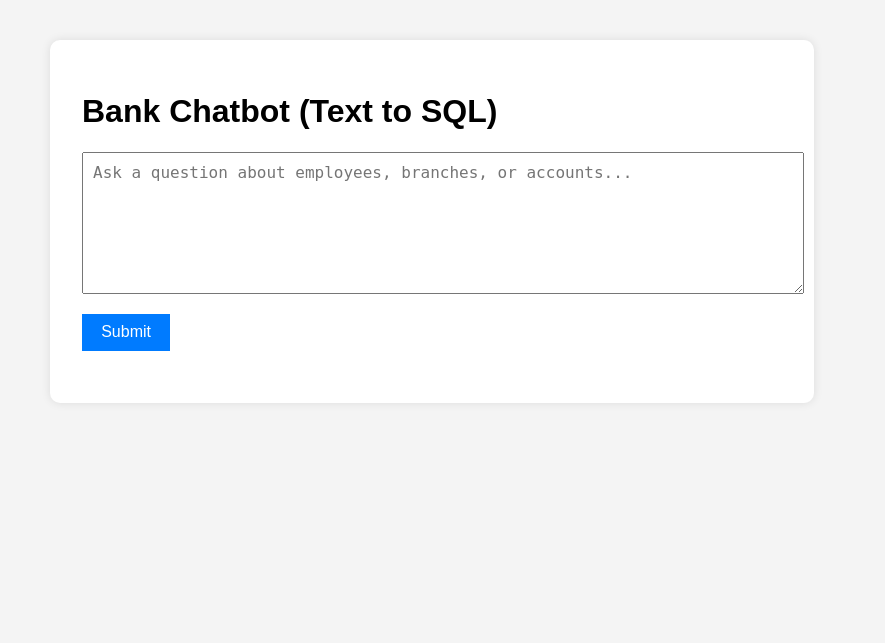
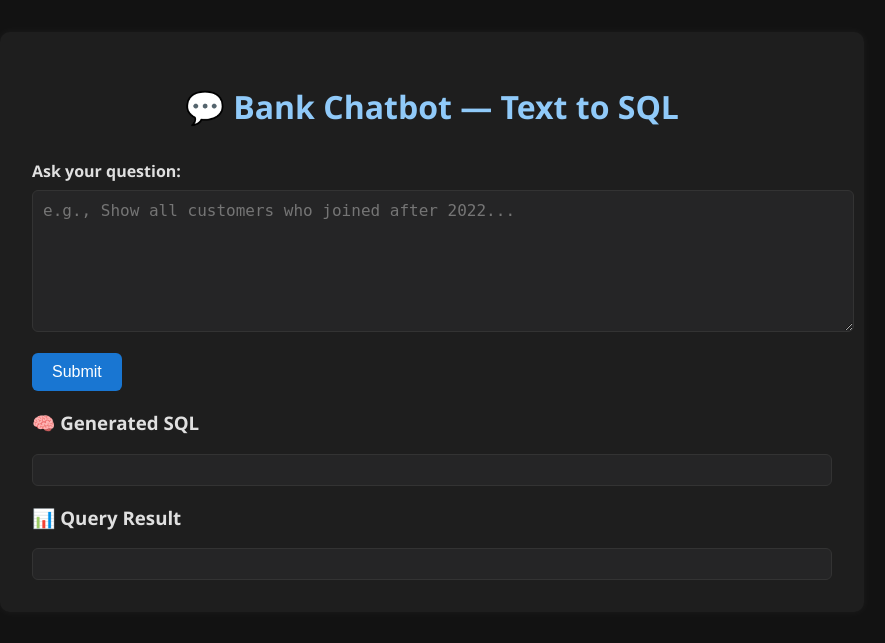
Before and after one commit to rajusingha-dar/GEN_AI, a FastAPI app: page / in a window 1280 px wide. Shown: the top 643 px of the page, without its empty margins (208-1093 px from the left). Run offline with FastAPI, Linux system fonts and the light colour scheme.

Commit message:
added dark yi design and mades the db tables selection more dynamic and added more tables

```diff
--- a/sql_chatbot/backend/main.py
+++ b/sql_chatbot/backend/main.py
@@ -9,7 +9,7 @@ import traceback
 
 app = FastAPI()
 
-# Static and templates
+# Mount frontend assets
 app.mount("/static", StaticFiles(directory="frontend/static"), name="static")
 templates = Jinja2Templates(directory="frontend/templates")
 
@@ -22,7 +22,7 @@ def serve_index(request: Request):
 @app.post("/ask")
 def ask_sql(request_data: PromptRequest):
     prompt = request_data.prompt
-
+    print("prompt", prompt)
     try:
         sql_query = generate_sql(prompt)
         conn = get_db_connection()
--- a/sql_chatbot/frontend/static/css/style.css
+++ b/sql_chatbot/frontend/static/css/style.css
@@ -1,36 +1,89 @@
 body {
-    font-family: Arial, sans-serif;
-    background-color: #f4f4f4;
+    font-family: 'Segoe UI', sans-serif;
+    background-color: #121212;
+    color: #e0e0e0;
+    margin: 0;
     padding: 2rem;
   }
 
-.chat-container {
-    max-width: 700px;
+  .container {
+    max-width: 800px;
     margin: auto;
-    background: white;
+    background-color: #1e1e1e;
     padding: 2rem;
     border-radius: 10px;
-    box-shadow: 0 0 10px rgba(0,0,0,0.1);
+    box-shadow: 0 0 10px rgba(255, 255, 255, 0.05);
+  }
+
+  h1 {
+    color: #90caf9;
+    text-align: center;
+    margin-bottom: 2rem;
+  }
+
+  label {
+    font-weight: bold;
+    display: block;
+    margin-bottom: 0.5rem;
   }
 
   textarea {
     width: 100%;
     height: 120px;
+    background-color: #252526;
+    color: #ffffff;
+    border: 1px solid #333;
+    padding: 10px;
+    border-radius: 6px;
+    font-size: 1rem;
     margin-bottom: 1rem;
-    font-size: 1rem;
-    padding: 10px;
   }
 
   button {
-    padding: 0.6rem 1.2rem;
-    font-size: 1rem;
-    background-color: #007bff;
+    background-color: #1976d2;
     color: white;
     border: none;
+    padding: 10px 20px;
+    font-size: 1rem;
+    border-radius: 6px;
     cursor: pointer;
+    transition: background-color 0.3s;
   }
 
-#responseBox {
-    margin-top: 20px;
+  button:hover {
+    background-color: #1565c0;
+  }
+
+  .output-box {
+    background-color: #252526;
+    color: #00e676;
+    border: 1px solid #333;
+    padding: 15px;
+    border-radius: 6px;
     white-space: pre-wrap;
+    font-family: 'Courier New', monospace;
+    font-size: 0.95rem;
+    margin-top: 0.5rem;
+    max-height: 500px;
+    overflow-x: auto;
   }
+
+  .result-table {
+    width: 100%;
+    border-collapse: collapse;
+    margin-top: 1rem;
+    background-color: #1e1e1e;
+    color: #ffffff;
+  }
+
+  .result-table th,
+  .result-table td {
+    border: 1px solid #444;
+    padding: 8px 12px;
+    text-align: left;
+  }
+
+  .result-table th {
+    background-color: #2e2e2e;
+    color: #90caf9;
+  }
--- a/sql_chatbot/frontend/static/js/scripts.js
+++ b/sql_chatbot/frontend/static/js/scripts.js
@@ -1,25 +1,73 @@
+document.addEventListener("DOMContentLoaded", () => {
+    const button = document.getElementById("submitBtn");
+    if (button) {
+      button.addEventListener("click", sendPrompt);
+    }
+  });
+
   async function sendPrompt() {
     const prompt = document.getElementById("userPrompt").value;
-    const responseBox = document.getElementById("responseBox");
+    const sqlOutput = document.getElementById("sqlOutput");
+    const resultOutput = document.getElementById("resultOutput");
 
-    responseBox.innerHTML = "Generating SQL and fetching data...";
+    if (!sqlOutput || !resultOutput) {
+      console.error("Missing #sqlOutput or #resultOutput elements");
+      return;
+    }
 
+    sqlOutput.innerText = "Generating SQL...";
+    resultOutput.innerHTML = "Fetching result...";
+
+    try {
       const response = await fetch("/ask", {
         method: "POST",
-        headers: {
-            "Content-Type": "application/json"
-        },
+        headers: { "Content-Type": "application/json" },
         body: JSON.stringify({ prompt })
       });
 
       const data = await response.json();
 
       if (data.error) {
-        responseBox.innerHTML = `<span style="color: red;">Error: ${data.error}</span>`;
+        sqlOutput.innerText = "⚠️ " + data.error;
+        resultOutput.innerHTML = "";
       } else {
-        responseBox.innerHTML = `
-            <strong>SQL:</strong> <code>${data.sql}</code><br><br>
-            <strong>Result:</strong><br><pre>${JSON.stringify(data.result, null, 2)}</pre>
-        `;
+        sqlOutput.innerText = data.sql;
+        resultOutput.innerHTML = renderTableFromJSON(data.result);
+      }
+    } catch (error) {
+      sqlOutput.innerText = "Error: " + error.message;
+      resultOutput.innerHTML = "";
     }
   }
+
+  function renderTableFromJSON(data) {
+    if (!Array.isArray(data) || data.length === 0) return "<p>No results found.</p>";
+
+    const columns = Object.keys(data[0]);
+    const table = document.createElement("table");
+    table.classList.add("result-table");
+
+    const thead = document.createElement("thead");
+    const headerRow = document.createElement("tr");
+    columns.forEach(col => {
+      const th = document.createElement("th");
+      th.innerText = col;
+      headerRow.appendChild(th);
+    });
+    thead.appendChild(headerRow);
+    table.appendChild(thead);
+
+    const tbody = document.createElement("tbody");
+    data.forEach(row => {
+      const tr = document.createElement("tr");
+      columns.forEach(col => {
+        const td = document.createElement("td");
+        td.innerText = row[col];
+        tr.appendChild(td);
+      });
+      tbody.appendChild(tr);
+    });
+    table.appendChild(tbody);
+
+    return table.outerHTML;
+  }
--- a/sql_chatbot/frontend/templates/index.html
+++ b/sql_chatbot/frontend/templates/index.html
@@ -1,17 +1,29 @@
 <!DOCTYPE html>
 <html lang="en">
 <head>
-    <meta charset="UTF-8">
-    <title>Bank SQL Chatbot</title>
-    <link rel="stylesheet" href="/static/css/style.css">
+  <meta charset="UTF-8" />
+  <title>Bank Chatbot — Text to SQL</title>
+  <link rel="stylesheet" href="/static/css/style.css?v=2" />
 </head>
 <body>
-    <div class="chat-container">
-        <h1>Bank Chatbot (Text to SQL)</h1>
-        <textarea id="userPrompt" placeholder="Ask a question about employees, branches, or accounts..."></textarea>
-        <button onclick="sendPrompt()">Submit</button>
-        <div id="responseBox"></div>
+  <div class="container">
+    <h1>💬 Bank Chatbot — Text to SQL</h1>
+
+    <label for="userPrompt">Ask your question:</label>
+    <textarea id="userPrompt" placeholder="e.g., Show all customers who joined after 2022..."></textarea>
+    <button id="submitBtn" type="button">Submit</button>
+
+    <div id="sqlBlock">
+      <h3>🧠 Generated SQL</h3>
+      <pre id="sqlOutput" class="output-box"></pre>
     </div>
-    <script src="/static/js/scripts.js"></script>
+
+    <div id="resultBlock">
+      <h3>📊 Query Result</h3>
+      <div id="resultOutput" class="output-box"></div>
+    </div>
+  </div>
+
+  <script src="/static/js/scripts.js?v=2"></script>
 </body>
 </html>
```
Also changed, not shown: sql_chatbot/backend/schema_utils.py (added, +21 -0 lines), sql_chatbot/data/sales_customer.sql (added, +96 -0 lines). Lines whose indentation alone changed are shown as unchanged.
